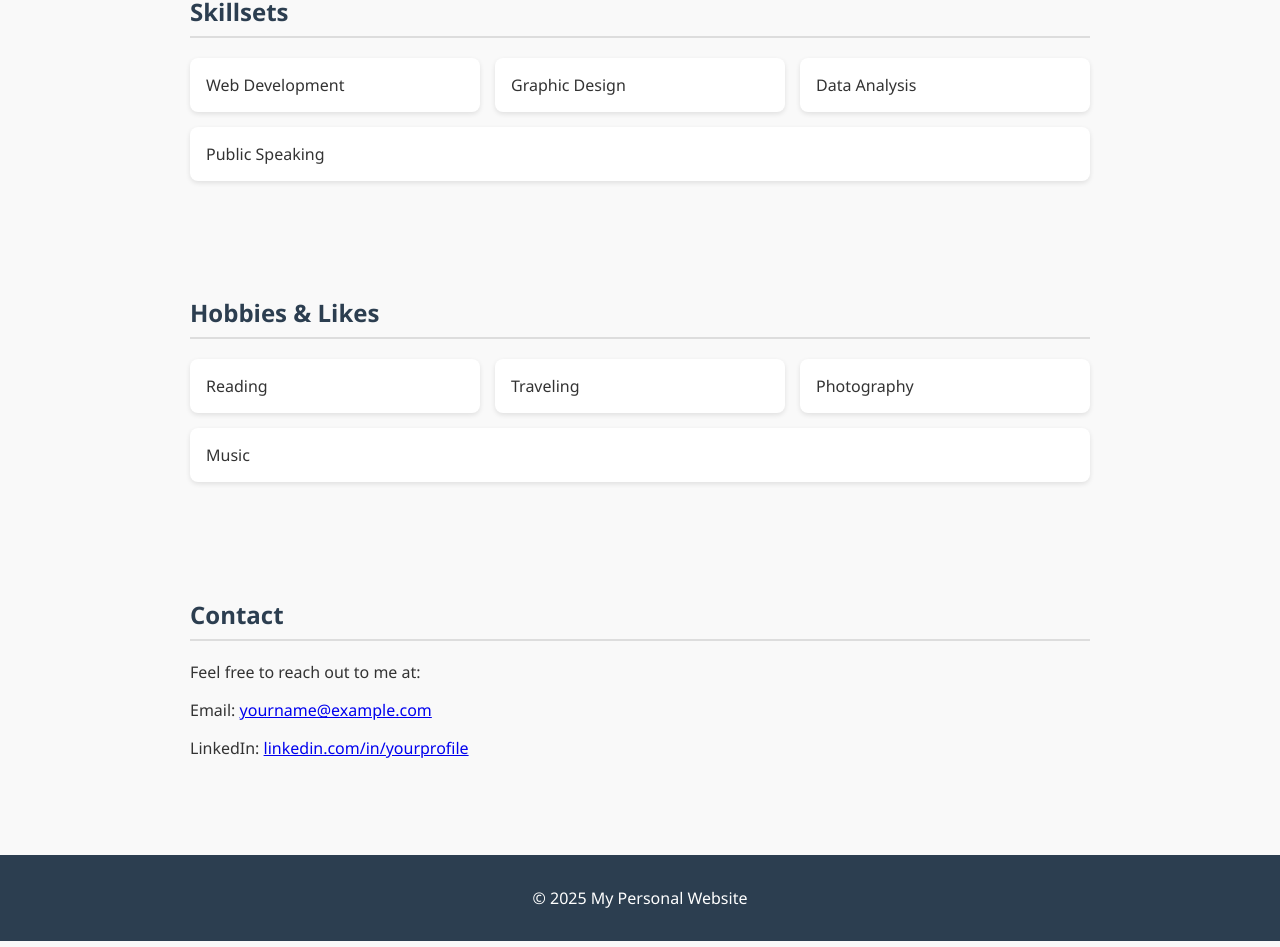
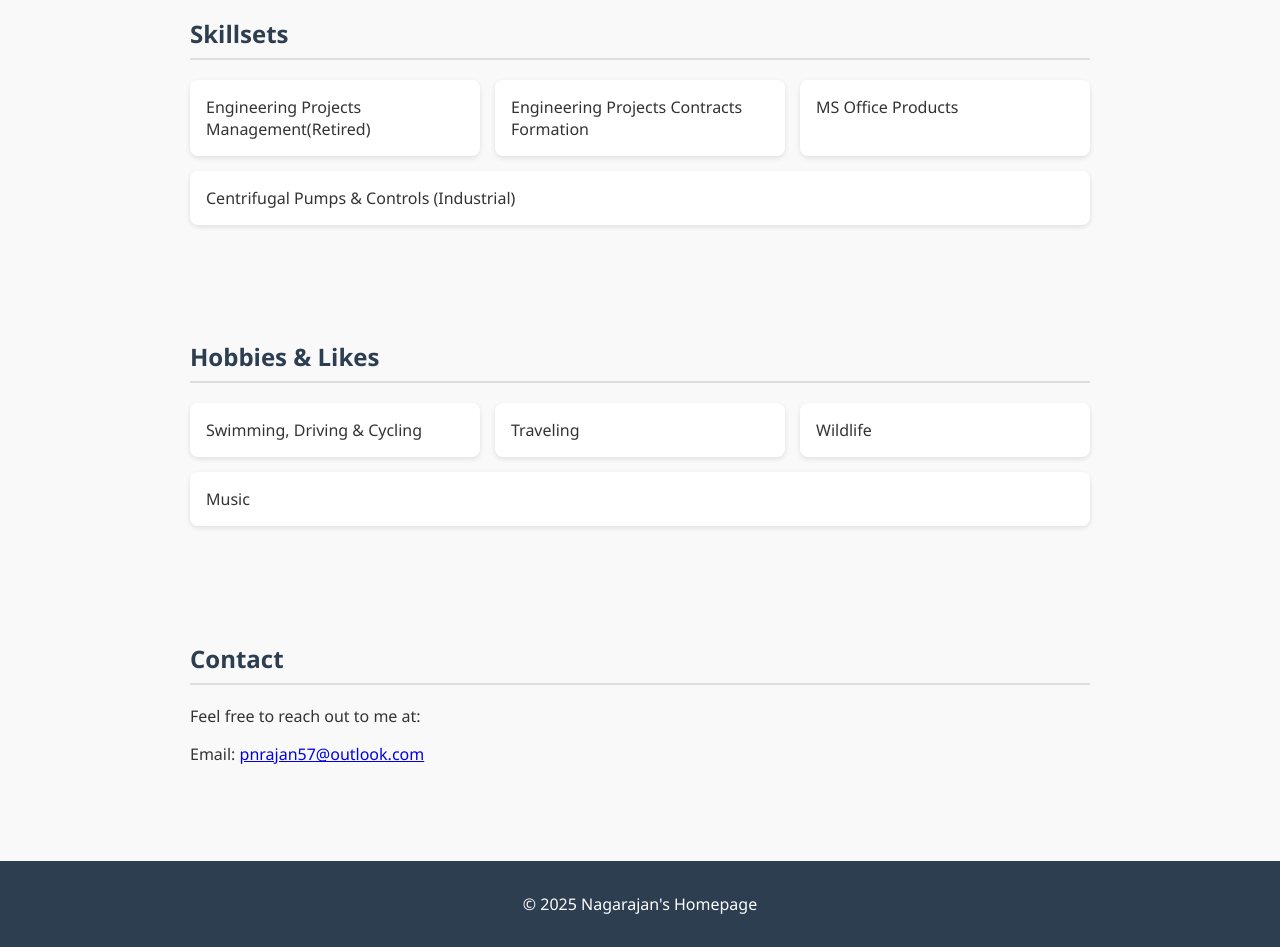
Before and after one commit to pnrajan57/index.html, a plain HTML site: page index.html in a window 1280 px wide. Shown: the part 532-1479 px from the top of the page. Drawn offline with Linux system fonts and the light colour scheme.

Commit message:
Update index.html

```diff
--- a/index.html
+++ b/index.html
@@ -3,7 +3,7 @@
 <head>
   <meta charset="UTF-8">
   <meta name="viewport" content="width=device-width, initial-scale=1.0">
-  <title>My Personal Website</title>
+  <title>Nagarajan's Homepage</title>
   <style>
     body {
       font-family: 'Segoe UI', Tahoma, Geneva, Verdana, sans-serif;
@@ -62,8 +62,8 @@
 </head>
 <body>
   <header>
-    <h1>Welcome to My Personal Website</h1>
-    <p>Elegant, simple, and all about me</p>
+    <h1>Welcome to Nagarajan's Homepage</h1>
+    <p>Simple and about me</p>
   </header>
 
   <nav>
@@ -75,25 +75,25 @@
 
   <section id="about">
     <h2>About Me</h2>
-    <p>Hello! I’m [Your Name], passionate about [your passion]. This website is a little window into my world.</p>
+    <p>Hello! I’m Nagarajan, passionate about trvelling, driving, learning, arts, culture and people. Age 68 and marrired. This website is a little window into my world.</p>
   </section>
 
   <section id="skills">
     <h2>Skillsets</h2>
     <div class="skills">
-      <div class="card">Web Development</div>
-      <div class="card">Graphic Design</div>
-      <div class="card">Data Analysis</div>
-      <div class="card">Public Speaking</div>
+      <div class="card">Engineering Projects Management(Retired)</div>
+      <div class="card">Engineering Projects Contracts Formation</div>
+      <div class="card">MS Office Products</div>
+      <div class="card">Centrifugal Pumps & Controls (Industrial)</div>
     </div>
   </section>
 
   <section id="hobbies">
     <h2>Hobbies & Likes</h2>
     <div class="hobbies">
-      <div class="card">Reading</div>
+      <div class="card">Swimming, Driving & Cycling</div>
       <div class="card">Traveling</div>
-      <div class="card">Photography</div>
+      <div class="card">Wildlife</div>
       <div class="card">Music</div>
     </div>
   </section>
@@ -101,12 +101,11 @@
   <section id="contact">
     <h2>Contact</h2>
     <p>Feel free to reach out to me at:</p>
-    <p>Email: <a href="mailto:yourname@example.com">yourname@example.com</a></p>
-    <p>LinkedIn: <a href="#">linkedin.com/in/yourprofile</a></p>
-  </section>
+    <p>Email: <a href="mailto:pnrajan57@outlook.com">pnrajan57@outlook.com</a></p>
+   </section>
 
   <footer>
-    <p>&copy; 2025 My Personal Website</p>
+    <p>&copy; 2025 Nagarajan's Homepage</p>
   </footer>
 </body>
 </html>
```
